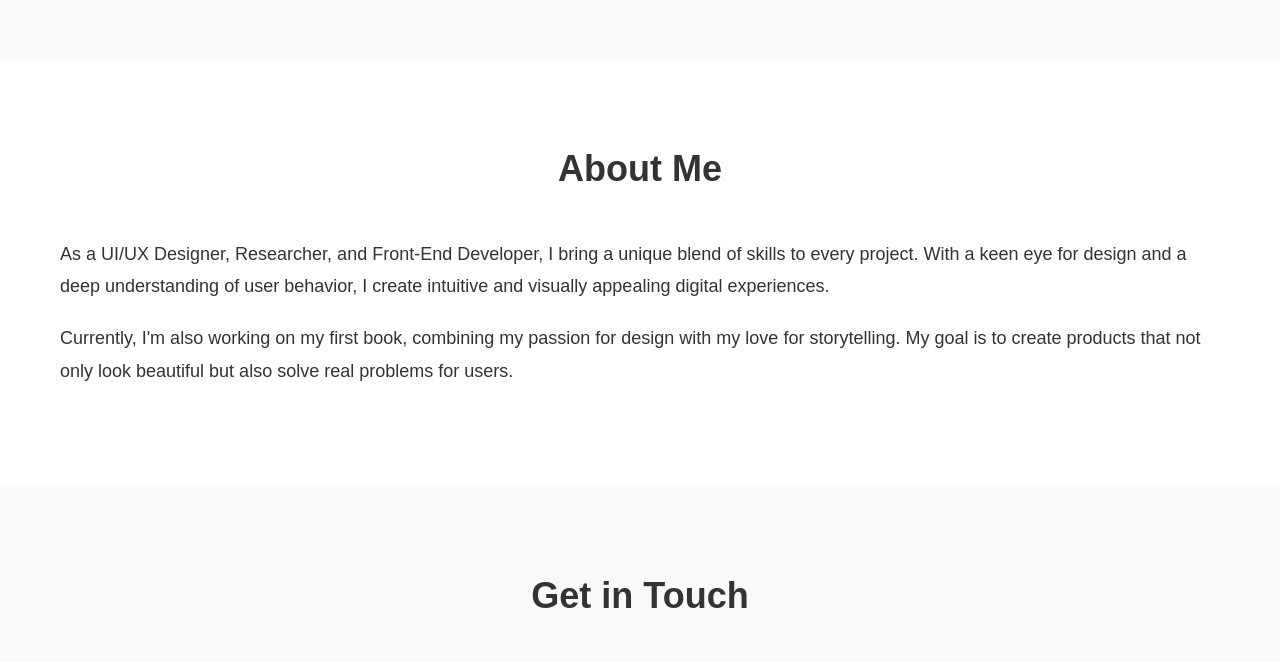
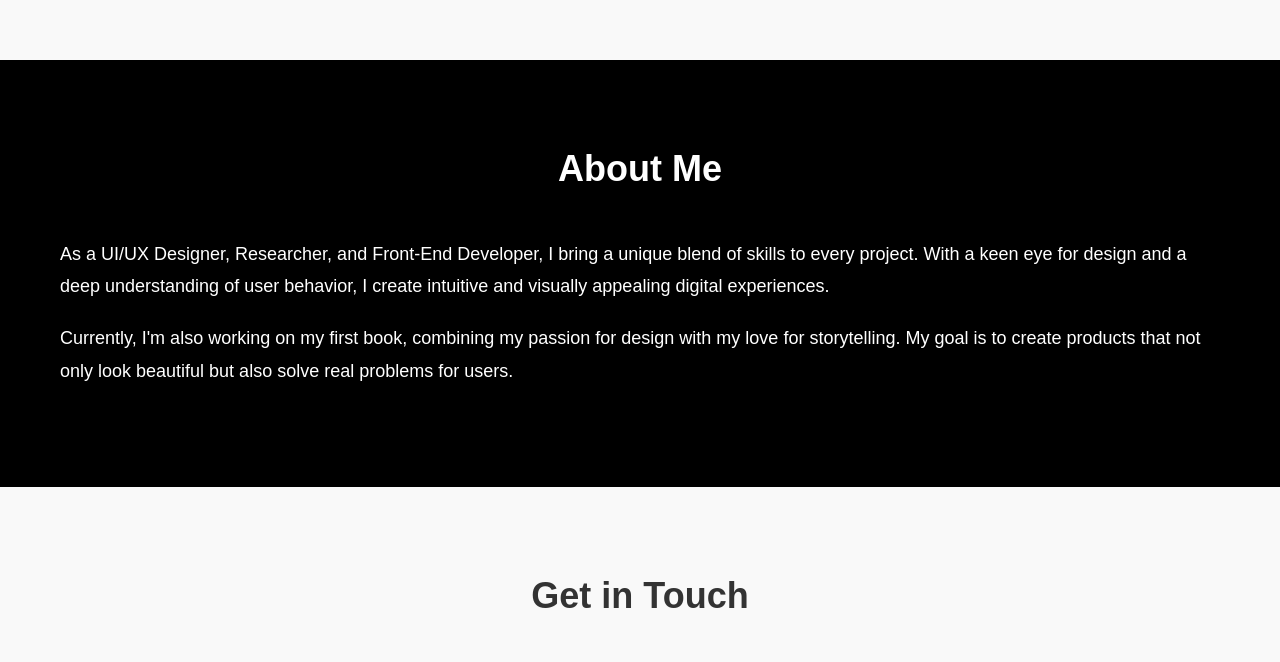
Before and after one commit to Phoenix-Sam/Potfolio, a plain HTML site: page index.html in a window 1280 px wide. Shown: the part 740-1402 px from the top of the page. Drawn offline with Linux system fonts and the light colour scheme.

Commit message:
Update styles.css

```diff
--- a/styles.css
+++ b/styles.css
@@ -94,6 +94,8 @@ body {
 
 .about {
   padding: 80px 0;
+  background-color: #000; /* Add black background */
+  color: #fff; /* Ensure text is white or light-colored for readability */
 }
 
 .about h2 {
```
